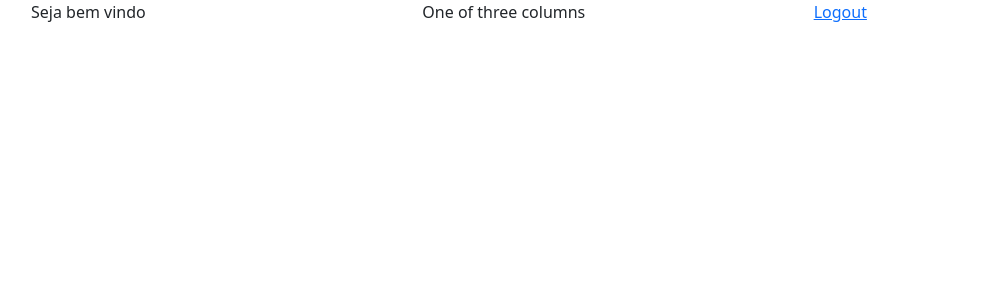
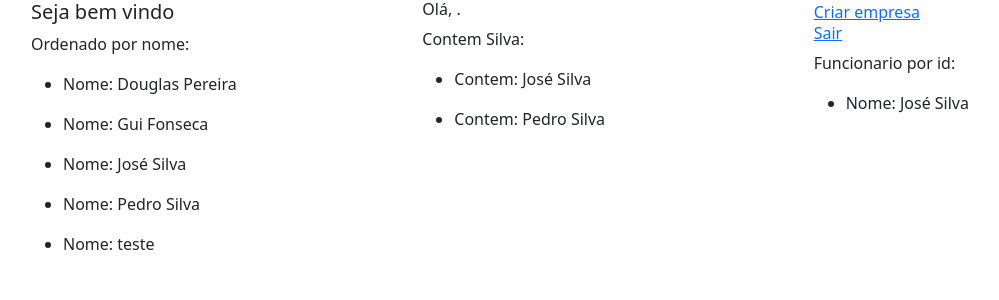
Before and after one commit to GuilhermeFonseca10/gestao_RH, a Django app: page / in a window 1280 px wide. Shown: the top 300 px of the page, without its empty margins (99-1098 px from the left). Run offline with Django 3.2, Linux system fonts and the light colour scheme; a user stored in the database is signed in; data comes from the database, SQL or seed files in the repository; both versions use the stored data as it was after the commit; some libraries are stand-ins or nearby versions.

Commit message:
mudancas para uma atividade

```diff
--- a/Funcionarios/models.py
+++ b/Funcionarios/models.py
@@ -5,9 +5,9 @@
 
 class Funcionario(models.Model):
     nome = models.CharField(max_length=100, help_text='Nome do funcionario')
-    user = models.OneToOneField(User, on_delete=models.PROTECT)
+    user = models.OneToOneField(User, on_delete=models.PROTECT,)
     departamentos = models.ManyToManyField(Departamento)
-    empresa = models.ForeignKey(Empresa, on_delete=models.PROTECT)
+    empresa = models.ForeignKey(Empresa, on_delete=models.PROTECT, null=True, blank=True)
 
 
     def __str__(self):
--- a/core/templates/core/index.html
+++ b/core/templates/core/index.html
@@ -4,16 +4,38 @@
 <div class="row" style="padding-left: 130px;" >
    <div class="col-sm" >
 
-   Seja bem vindo
-   <!--{% for todo in todos %}
-      <h1>Nome: {{todo.nome}}</h1>
-   {%endfor%} -->
+   <h5>Seja bem vindo</h5>
+   <p>Ordenado por nome:</p>
+   {% for todo in todos %}
+      <ul>
+        <li> Nome: {{todo.nome}}</li>
+      </ul>
+   {%endfor%}
 </div>
 <div class="col-sm">
-   One of three columns
+   <h6>Olá, {{ usuario.funcionario.nome }}.</h6>
+   <p>Contem Silva:</p>
+   {%for tem in contem %}
+      <ul>
+            <li>Contem: {{tem.nome}}</li>
+      </ul>
+   {%endfor%}
+
 </div>
 <div class="col-sm">
-<a href="{% url 'logout' %}">Logout</a>
+
+{% if usuario.funcionario.empresa %}
+   <a href="">Editar empresa</a>
+{% else %}
+   <a href="">Criar empresa</a>
+{%endif%}
+<h6><a href="{% url 'logout' %}">Sair</a></h6>
+<p>Funcionario por id:</p>
+{% for r in empresa %}
+   <ul>
+      <li>Nome: {{r.nome}}</li>
+   </ul>
+{%endfor%}
 </div>
 </div>
 {% endblock %}
--- a/core/views.py
+++ b/core/views.py
@@ -1,14 +1,22 @@
 from django.shortcuts import render
 from django.contrib.auth.decorators import login_required
-#from Funcionarios.models import Funcionario
+from Funcionarios.models import Funcionario
+
 
 @login_required
 def home(request):
+    data = {}
+    usuario = data['usuario'] = request.user
+    todos = Funcionario.objects.all().order_by('nome')
+    contem = Funcionario.objects.filter(nome__icontains='silva')
+    empresa = Funcionario.objects.filter(id__in=[2])
+    context = {
+        'todos':todos,
+        'usuario':usuario,
+        'contem':contem,
+        'empresa':empresa,
 
-    #todos = Funcionario.objects.all()
-    #context = {
-        #'todos':todos,
-    #}
-    return render(request, 'core/index.html',) #context, )
+    }
+    return render(request, 'core/index.html',  context, )
 
 # Create your views here.
--- /dev/null
+++ b/empresa/urls.py
@@ -0,0 +1,7 @@
+from django.urls import path
+from .views import EmpresaCreate
+
+urlpatterns = [
+    path('novo', EmpresaCreate.as_view(), name='create_empresa'),
+
+]
--- a/gestao_rh/urls.py
+++ b/gestao_rh/urls.py
@@ -5,6 +5,7 @@
 urlpatterns = [
     path('', include('core.urls')),
     path('funcionarios/', include('Funcionarios.urls')),
+    path('empresa/', include('empresa.urls')),
     path('admin/', admin.site.urls),
     path('accounts/', include('django.contrib.auth.urls')),
 ]
```
Also changed, not shown: empresa/templates/empresa/empresa_form.html (added, +9 -0 lines), empresa/views.py (+13 -1 lines), Departamentos/migrations/0001_initial.py, Documentos/migrations/0001_initial.py, Documentos/migrations/0002_documento_descricao_documento_pertence.py (deleted), Documentos/migrations/0003_alter_documento_pertence.py (deleted), Funcionarios/migrations/0001_initial.py, Funcionarios/migrations/0002_funcionario_departamentos_funcionario_empresa_and_more.py (deleted), Funcionarios/migrations/0003_alter_funcionario_user.py (deleted), Registro_hora_extra/migrations/0001_initial.py, Registro_hora_extra/migrations/0002_registro_hora_extra_funcionario.py (deleted), db.sqlite3, empresa/migrations/0001_initial.py.
